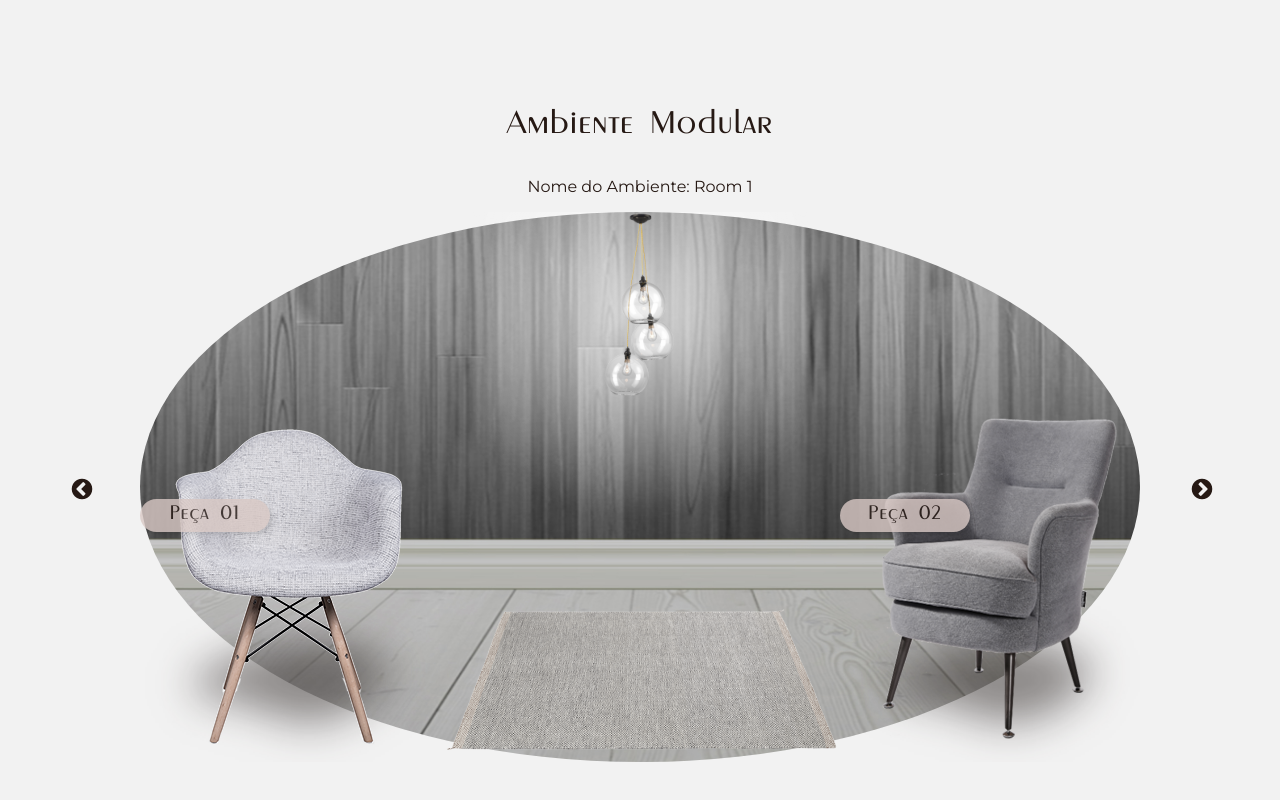
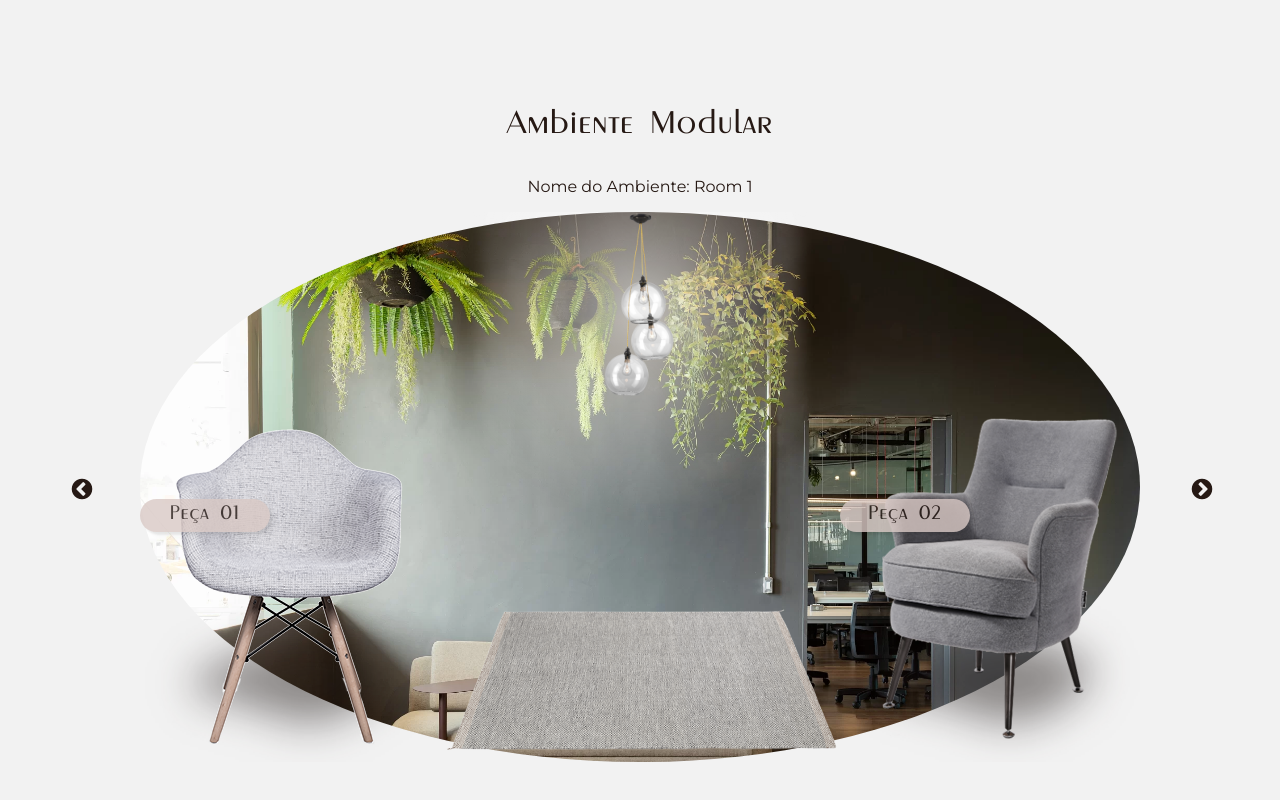
Before and after one commit to ArierEdvolikice/Mavic-Site, a React (Create React App) app in the folder mavic/: page / in a window 1280 px wide. Shown: the part 7042-7842 px from the top of the page. Built offline with nearby package versions, Linux system fonts and the light colour scheme; no server answers.

Commit message:
atualizacoes

```diff
--- a/mavic/src/App.css
+++ b/mavic/src/App.css
@@ -776,7 +776,7 @@ h3 {
   .section7 .room {
     display: flex;
     flex-direction: column;
-    background-image: url(../public/Imagens/Secao07_Fundo_02.jpg);
+    background-image: url(./Imagens/ambiente1.webp);
     background-repeat: no-repeat;
     background-size: cover;
     padding: 0;
```
